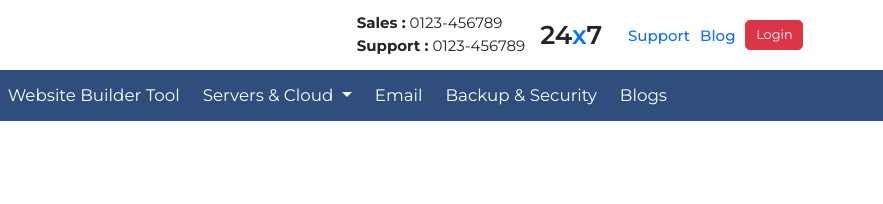
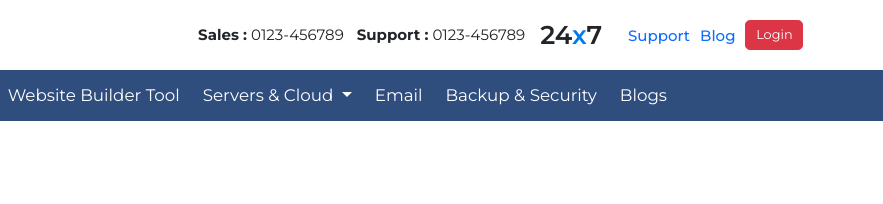
Before and after one commit to DevelopmentRaahi/faq, a plain HTML site: page index.html in a window 1280 px wide. Shown: the top 204 px of the page, 397-1280 px from the left. Drawn offline with nearby package versions, Linux system fonts and the light colour scheme.

Commit message:
responsive

```diff
--- a/assests/css/style.css
+++ b/assests/css/style.css
@@ -43,7 +43,7 @@ nav {
     color: #fff;
 }
 .logo-vertical{
-    display: grid;
+    display: flex;
 }
 
     #navbg-h {
@@ -396,8 +396,12 @@ h1 h2 h3 h4 h5 h6{
   justify-content: space-between;
   align-items: center;
 }
+.supprtnum{
+  display: flex;
+  gap: 1rem;
+}
 
-@media  (max-width: 600px) {
+@media  (max-width: 900px)  {
   .textNav, .supprtnum{
 display: none;
   }
```
Also changed, not shown: index.html (+0 -6 lines).
